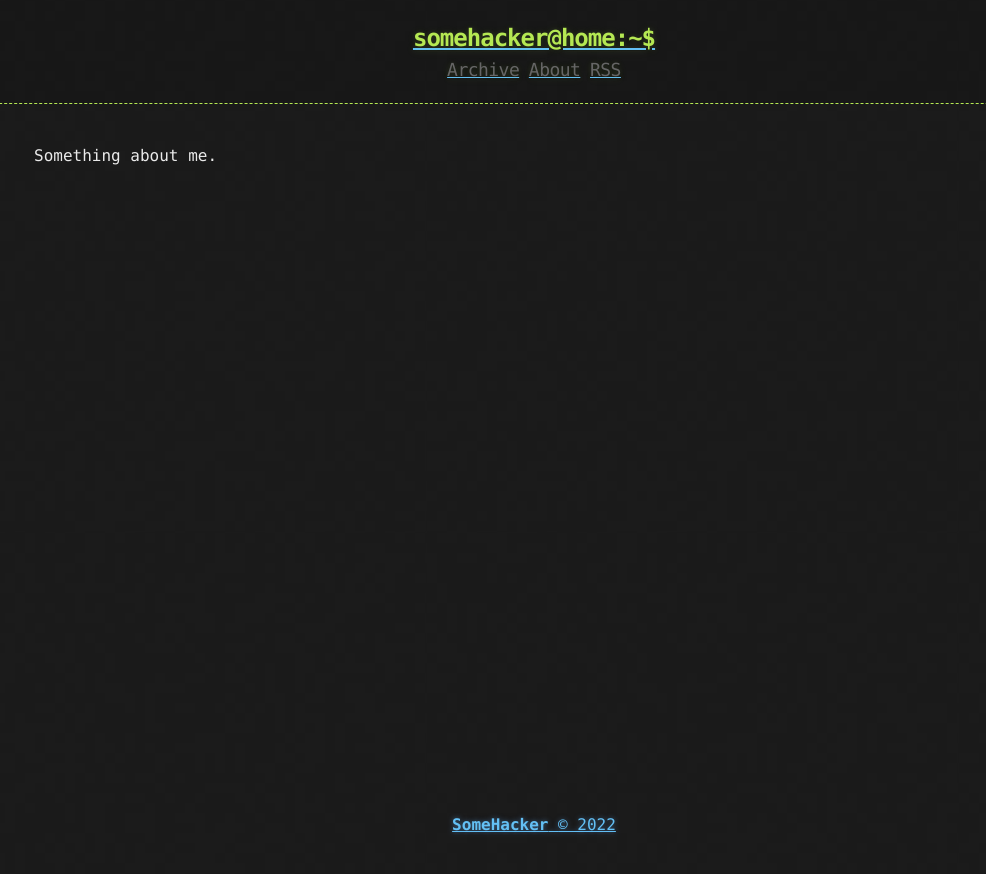
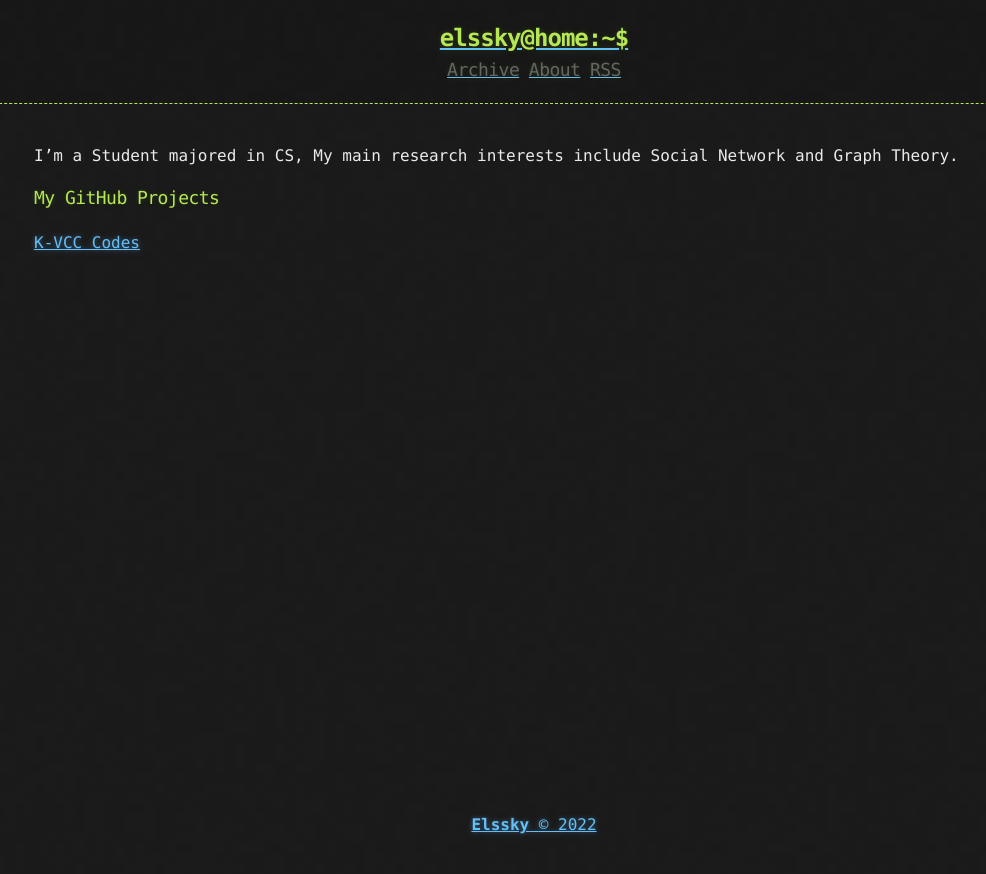
Before and after one commit to Elssky/Elssky.github.io, a Jekyll site: the page built from about.md, in a window 1280 px wide. Shown: the top 874 px of the page, without its empty margins (106-1092 px from the left). Built offline with Jekyll 4.4.1, drawn with Linux system fonts in a browser that asks for light colours.

Commit message:
update my information

```diff
--- a/_config.yml
+++ b/_config.yml
@@ -1,9 +1,9 @@
-title: Hacker-Blog
-description: "A Jekyll Blog Theme For Hackers"
+title: Elssky's Station
+description: "A Blog For Recording My Progress"
 author:
-  name: "SomeHacker"
-  email: "someone@somewebsite.somedomain"
-  url: "https://ashishchaudhary.in/hacker-blog"
+  name: "Elssky"
+  email: "1914127671@qq.com"
+  url: "https://elssky.xyz"
 
 baseurl: /
 
@@ -28,5 +28,5 @@ plugins:
   - jekyll-sitemap
 
 # Custom variables
-owner : "SomeHacker"
-year : "2020"
+owner : "Elssky"
+year : "2022"
--- a/about.md
+++ b/about.md
@@ -3,4 +3,8 @@ layout: page
 title: About
 ---
 
-Something about me.
+I'm a Student majored in CS, My main research interests include Social Network and Graph Theory.
+
+### My GitHub Projects
+
+[K-VCC Codes](https://github.com/Elssky/KVCC)
```
